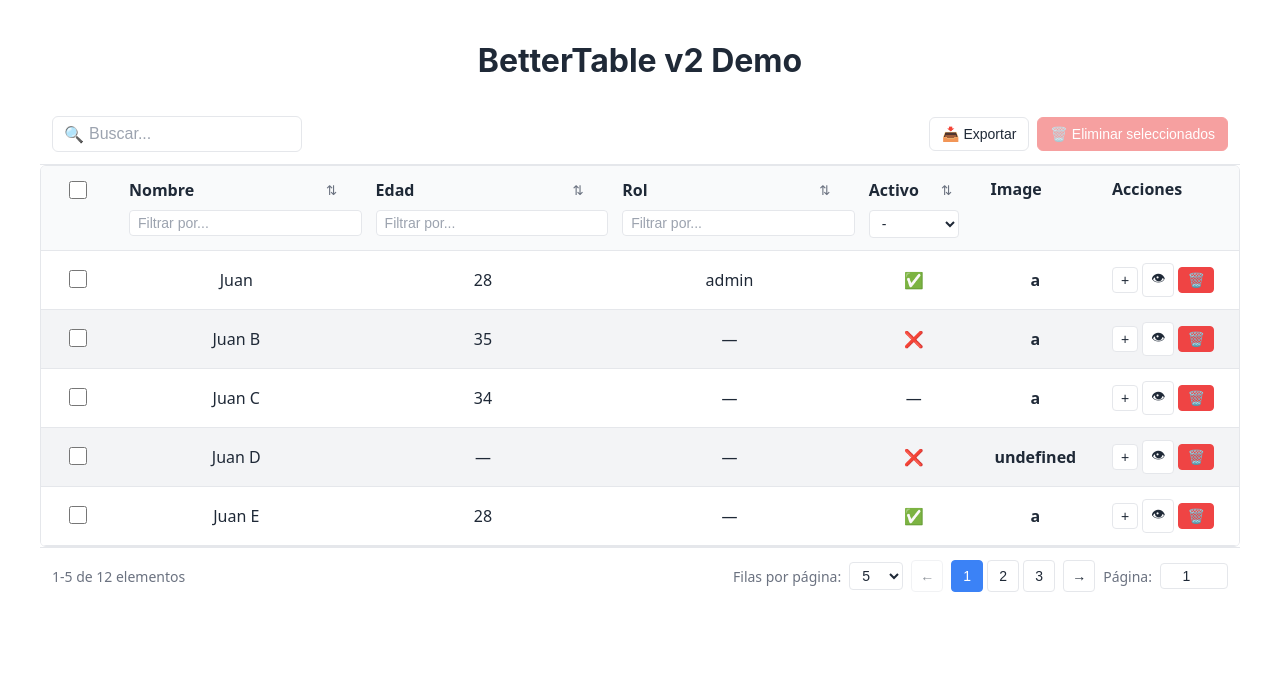
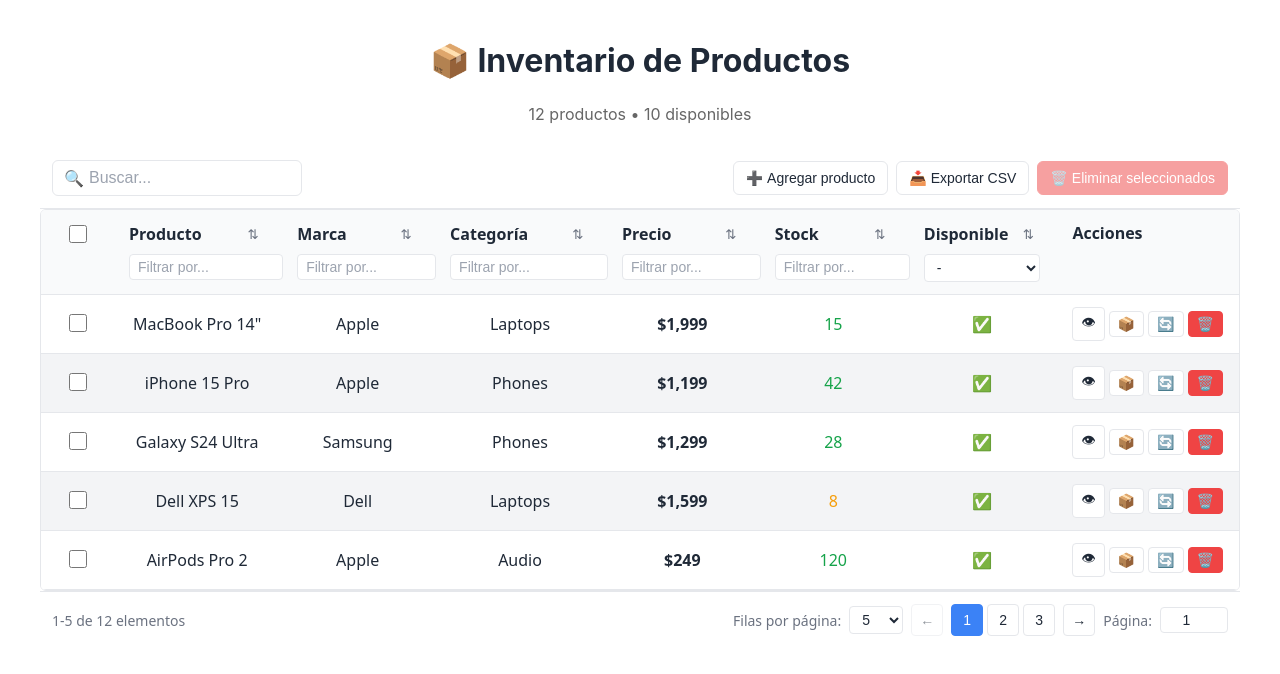
Before and after one commit to jrodrigopuca/BetterTable, a React (Vite) app in the folder better-table/demo/: page / in a window 1280 px wide. Shown: the top 674 px of the page. Built offline with nearby package versions, Linux system fonts and the light colour scheme.

Commit message:
chore: mejora en ejemplo

```diff
--- a/better-table/demo/src/App.tsx
+++ b/better-table/demo/src/App.tsx
@@ -1,127 +1,219 @@
+import { useState } from "react";
 import "./App.css";
 import { BetterTable } from "better-table";
 import type { Column, RowAction, GlobalAction } from "better-table";
 import "better-table/styles.css";
 
-interface User {
+interface Product {
 	[key: string]: unknown;
 	id: number;
 	name: string;
-	age?: number;
-	isActive?: boolean;
-	image?: string;
-	attributes?: {
-		personal?: {
-			rol?: string;
-		};
+	price: number;
+	stock: number;
+	category: string;
+	isAvailable: boolean;
+	details?: {
+		brand?: string;
+		sku?: string;
 	};
 }
 
+const initialProducts: Product[] = [
+	{ id: 1, name: "MacBook Pro 14\"", price: 1999, stock: 15, category: "Laptops", isAvailable: true, details: { brand: "Apple", sku: "MBP14-2024" } },
+	{ id: 2, name: "iPhone 15 Pro", price: 1199, stock: 42, category: "Phones", isAvailable: true, details: { brand: "Apple", sku: "IP15P-256" } },
+	{ id: 3, name: "Galaxy S24 Ultra", price: 1299, stock: 28, category: "Phones", isAvailable: true, details: { brand: "Samsung", sku: "GS24U-512" } },
+	{ id: 4, name: "Dell XPS 15", price: 1599, stock: 8, category: "Laptops", isAvailable: true, details: { brand: "Dell", sku: "XPS15-2024" } },
+	{ id: 5, name: "AirPods Pro 2", price: 249, stock: 120, category: "Audio", isAvailable: true, details: { brand: "Apple", sku: "APP2-USB" } },
+	{ id: 6, name: "Sony WH-1000XM5", price: 349, stock: 35, category: "Audio", isAvailable: true, details: { brand: "Sony", sku: "WH1000XM5" } },
+	{ id: 7, name: "iPad Pro 12.9\"", price: 1099, stock: 0, category: "Tablets", isAvailable: false, details: { brand: "Apple", sku: "IPADP129" } },
+	{ id: 8, name: "Galaxy Tab S9", price: 849, stock: 22, category: "Tablets", isAvailable: true, details: { brand: "Samsung", sku: "GTS9-256" } },
+	{ id: 9, name: "Surface Pro 9", price: 1299, stock: 5, category: "Tablets", isAvailable: true, details: { brand: "Microsoft", sku: "SP9-256" } },
+	{ id: 10, name: "Pixel 8 Pro", price: 999, stock: 18, category: "Phones", isAvailable: true, details: { brand: "Google", sku: "PX8P-256" } },
+	{ id: 11, name: "ThinkPad X1 Carbon", price: 1849, stock: 12, category: "Laptops", isAvailable: true, details: { brand: "Lenovo", sku: "X1C-G11" } },
+	{ id: 12, name: "Magic Keyboard", price: 299, stock: 0, category: "Accessories", isAvailable: false, details: { brand: "Apple", sku: "MK-TOUCH" } },
+];
+
 function App() {
-	const columns: Column<User>[] = [
+	const [products, setProducts] = useState<Product[]>(initialProducts);
+
+	const getNextId = () => Math.max(...products.map(p => p.id), 0) + 1;
+
+	const handleDelete = (product: Product) => {
+		if (confirm(`¿Eliminar "${product.name}"?`)) {
+			setProducts(prev => prev.filter(p => p.id !== product.id));
+		}
+	};
+
+	const handleDeleteSelected = (selected: Product[]) => {
+		if (confirm(`¿Eliminar ${selected.length} productos seleccionados?`)) {
+			const selectedIds = new Set(selected.map(p => p.id));
+			setProducts(prev => prev.filter(p => !selectedIds.has(p.id)));
+		}
+	};
+
+	const handleAdd = () => {
+		const newProduct: Product = {
+			id: getNextId(),
+			name: `Nuevo Producto ${getNextId()}`,
+			price: 0,
+			stock: 0,
+			category: "Sin categoría",
+			isAvailable: true,
+			details: { brand: "", sku: "" }
+		};
+		setProducts(prev => [...prev, newProduct]);
+	};
+
+	const handleToggleAvailability = (product: Product) => {
+		setProducts(prev => prev.map(p =>
+			p.id === product.id ? { ...p, isAvailable: !p.isAvailable } : p
+		));
+	};
+
+	const handleUpdateStock = (product: Product, newStock: number) => {
+		setProducts(prev => prev.map(p =>
+			p.id === product.id ? { ...p, stock: newStock, isAvailable: newStock > 0 } : p
+		));
+	};
+
+	const columns: Column<Product>[] = [
 		{
 			id: "name",
 			accessor: "name",
-			header: "Nombre",
+			header: "Producto",
 			sortable: true,
 			filterable: true,
 		},
 		{
-			id: "age",
-			accessor: "age",
-			header: "Edad",
-			type: "number",
+			id: "brand",
+			accessor: "details.brand",
+			header: "Marca",
 			sortable: true,
 			filterable: true,
 		},
 		{
-			id: "rol",
-			accessor: "attributes.personal.rol",
-			header: "Rol",
+			id: "category",
+			accessor: "category",
+			header: "Categoría",
 			sortable: true,
 			filterable: true,
 		},
 		{
-			id: "isActive",
-			accessor: "isActive",
-			header: "Activo",
+			id: "price",
+			accessor: "price",
+			header: "Precio",
+			type: "number",
+			sortable: true,
+			filterable: true,
+			cell: (value: unknown) => (
+				<span style={{ fontWeight: 600 }}>
+					${(value as number).toLocaleString()}
+				</span>
+			),
+		},
+		{
+			id: "stock",
+			accessor: "stock",
+			header: "Stock",
+			type: "number",
+			sortable: true,
+			filterable: true,
+			cell: (value: unknown) => {
+				const stock = value as number;
+				const color = stock === 0 ? "#dc2626" : stock < 10 ? "#f59e0b" : "#16a34a";
+				return <span style={{ color, fontWeight: 500 }}>{stock}</span>;
+			},
+		},
+		{
+			id: "isAvailable",
+			accessor: "isAvailable",
+			header: "Disponible",
 			type: "boolean",
 			filterable: true,
 		},
-		{
-			id: "image",
-			accessor: "image",
-			header: "Image",
-			type: "custom",
-			cell: (value: unknown) => <b>{String(value)}</b>,
-			sortable: false,
-			filterable: false,
-		},
 	];
 
-	const data: User[] = [
+	const rowActions: RowAction<Product>[] = [
 		{
-			id: 1,
-			name: "Juan",
-			age: 28,
-			isActive: true,
-			image: "a",
-			attributes: { personal: { rol: "admin" } },
-		},
-		{ id: 2, name: "Juan B", age: 35, isActive: false, image: "a" },
-		{ id: 3, name: "Juan C", age: 34, image: "a" },
-		{ id: 4, name: "Juan D", isActive: false },
-		{ id: 5, name: "Juan E", age: 28, isActive: true, image: "a" },
-		{ id: 6, name: "Juan F", age: 35, isActive: false, image: "a" },
-		{ id: 7, name: "Juan G", age: 34, isActive: false, image: "a" },
-		{ id: 8, name: "Juan H", age: 33, isActive: false, image: "a" },
-		{ id: 9, name: "Juan I", age: 28, isActive: true, image: "a" },
-		{
-			id: 10,
-			name: "Juan J",
-			age: 35,
-			isActive: false,
-			image: "a",
-			attributes: { personal: { rol: "dev" } },
-		},
-		{ id: 11, name: "Juan K", age: 34, isActive: false, image: "a" },
-		{ id: 12, name: "Juan L", age: 33, isActive: false, image: "a" },
-	];
-
-	const rowActions: RowAction<User>[] = [
-		{
-			id: "add",
-			label: "Agregar",
-			icon: "+",
+			id: "view",
+			label: "Ver detalles",
+			icon: "👁",
 			mode: "modal",
-			modalContent: ({ data }: { data: User }) => (
-				<div>
-					<h3>Hola {data.name}</h3>
-					<p>Esta es una vista modal del usuario.</p>
+			modalContent: ({ data }: { data: Product }) => (
+				<div style={{ lineHeight: 1.8 }}>
+					<h3 style={{ marginTop: 0 }}>{data.name}</h3>
+					<p><strong>Marca:</strong> {data.details?.brand ?? "N/A"}</p>
+					<p><strong>SKU:</strong> {data.details?.sku ?? "N/A"}</p>
+					<p><strong>Categoría:</strong> {data.category}</p>
+					<p><strong>Precio:</strong> ${data.price.toLocaleString()}</p>
+					<p><strong>Stock:</strong> {data.stock} unidades</p>
+					<p><strong>Estado:</strong> {data.isAvailable ? "✅ Disponible" : "❌ No disponible"}</p>
 				</div>
 			),
 		},
 		{
-			id: "view",
-			label: "Ver",
-			icon: "👁",
+			id: "editStock",
+			label: "Editar stock",
+			icon: "📦",
 			mode: "modal",
-			modalContent: ({ data }: { data: User }) => (
-				<div>
-					<p>
-						<strong>Nombre:</strong> {data.name}
-					</p>
-					<p>
-						<strong>Edad:</strong> {data.age ?? "N/A"}
-					</p>
-					<p>
-						<strong>Rol:</strong> {data.attributes?.personal?.rol ?? "N/A"}
-					</p>
-					<p>
-						<strong>Activo:</strong> {data.isActive ? "Sí" : "No"}
-					</p>
-				</div>
-			),
+			modalContent: ({ data, onClose }: { data: Product; onClose: () => void }) => {
+				const [stock, setStock] = useState(data.stock);
+				return (
+					<div>
+						<h3 style={{ marginTop: 0 }}>Editar Stock: {data.name}</h3>
+						<div style={{ marginBottom: 16 }}>
+							<label style={{ display: "block", marginBottom: 8 }}>
+								Stock actual: <strong>{data.stock}</strong>
+							</label>
+							<input
+								type="number"
+								value={stock}
+								onChange={(e) => setStock(Number(e.target.value))}
+								min={0}
+								style={{
+									padding: "8px 12px",
+									fontSize: 16,
+									width: "100%",
+									boxSizing: "border-box",
+									border: "1px solid #ccc",
+									borderRadius: 4
+								}}
+							/>
+						</div>
+						<div style={{ display: "flex", gap: 8, justifyContent: "flex-end" }}>
+							<button
+								onClick={onClose}
+								style={{ padding: "8px 16px", cursor: "pointer" }}
+							>
+								Cancelar
+							</button>
+							<button
+								onClick={() => {
+									handleUpdateStock(data, stock);
+									onClose();
+								}}
+								style={{
+									padding: "8px 16px",
+									background: "#2563eb",
+									color: "white",
+									border: "none",
+									borderRadius: 4,
+									cursor: "pointer"
+								}}
+							>
+								Guardar
+							</button>
+						</div>
+					</div>
+				);
+			},
+		},
+		{
+			id: "toggle",
+			label: "Cambiar disponibilidad",
+			icon: "🔄",
+			mode: "callback",
+			onClick: handleToggleAvailability,
 		},
 		{
 			id: "delete",
@@ -129,21 +221,42 @@
 			icon: "🗑️",
 			mode: "callback",
 			variant: "danger",
-			onClick: (user: User) => {
-				console.log("Eliminar usuario:", user.name);
-				alert(`Eliminar: ${user.name}`);
-			},
+			onClick: handleDelete,
 		},
 	];
 
-	const globalActions: GlobalAction<User>[] = [
+	const globalActions: GlobalAction<Product>[] = [
+		{
+			id: "add",
+			label: "Agregar producto",
+			icon: "➕",
+			onClick: handleAdd,
+		},
 		{
 			id: "export",
-			label: "Exportar",
+			label: "Exportar CSV",
 			icon: "📥",
-			onClick: (_: User[], allData: User[]) => {
-				console.log("Exportar datos:", allData);
-				alert(`Exportar ${allData.length} registros`);
+			onClick: (_: Product[], allData: Product[]) => {
+				const csv = [
+					["ID", "Nombre", "Marca", "Categoría", "Precio", "Stock", "Disponible"].join(","),
+					...allData.map(p => [
+						p.id,
+						`"${p.name}"`,
+						p.details?.brand ?? "",
+						p.category,
+						p.price,
+						p.stock,
+						p.isAvailable
+					].join(","))
+				].join("\n");
+
+				const blob = new Blob([csv], { type: "text/csv" });
+				const url = URL.createObjectURL(blob);
+				const a = document.createElement("a");
+				a.href = url;
+				a.download = "productos.csv";
+				a.click();
+				URL.revokeObjectURL(url);
 			},
 		},
 		{
@@ -152,18 +265,18 @@
 			icon: "🗑️",
 			variant: "danger",
 			requiresSelection: true,
-			onClick: (selected: User[]) => {
-				console.log("Eliminar seleccionados:", selected);
-				alert(`Eliminar ${selected.length} registros seleccionados`);
-			},
+			onClick: handleDeleteSelected,
 		},
 	];
 
 	return (
 		<div className="App">
-			<h1>BetterTable v2 Demo</h1>
-			<BetterTable<User>
-				data={data}
+			<h1>📦 Inventario de Productos</h1>
+			<p style={{ color: "#666", marginBottom: 24 }}>
+				{products.length} productos • {products.filter(p => p.isAvailable).length} disponibles
+			</p>
+			<BetterTable<Product>
+				data={products}
 				columns={columns}
 				rowKey="id"
 				rowActions={rowActions}
@@ -174,15 +287,13 @@
 					pageSizeOptions: [5, 10, 20],
 				}}
 				searchable
-				searchColumns={["name", "rol"]}
+				searchColumns={["name", "details.brand", "category"]}
 				selectionMode="multiple"
-				onSelectionChange={(selected) => console.log("Selected:", selected)}
 				striped
 				hoverable
 				bordered
 				size="medium"
-				onRowClick={(user) => console.log("Clicked:", user.name)}
-				ariaLabel="Tabla de usuarios"
+				ariaLabel="Tabla de inventario de productos"
 			/>
 		</div>
 	);
```
